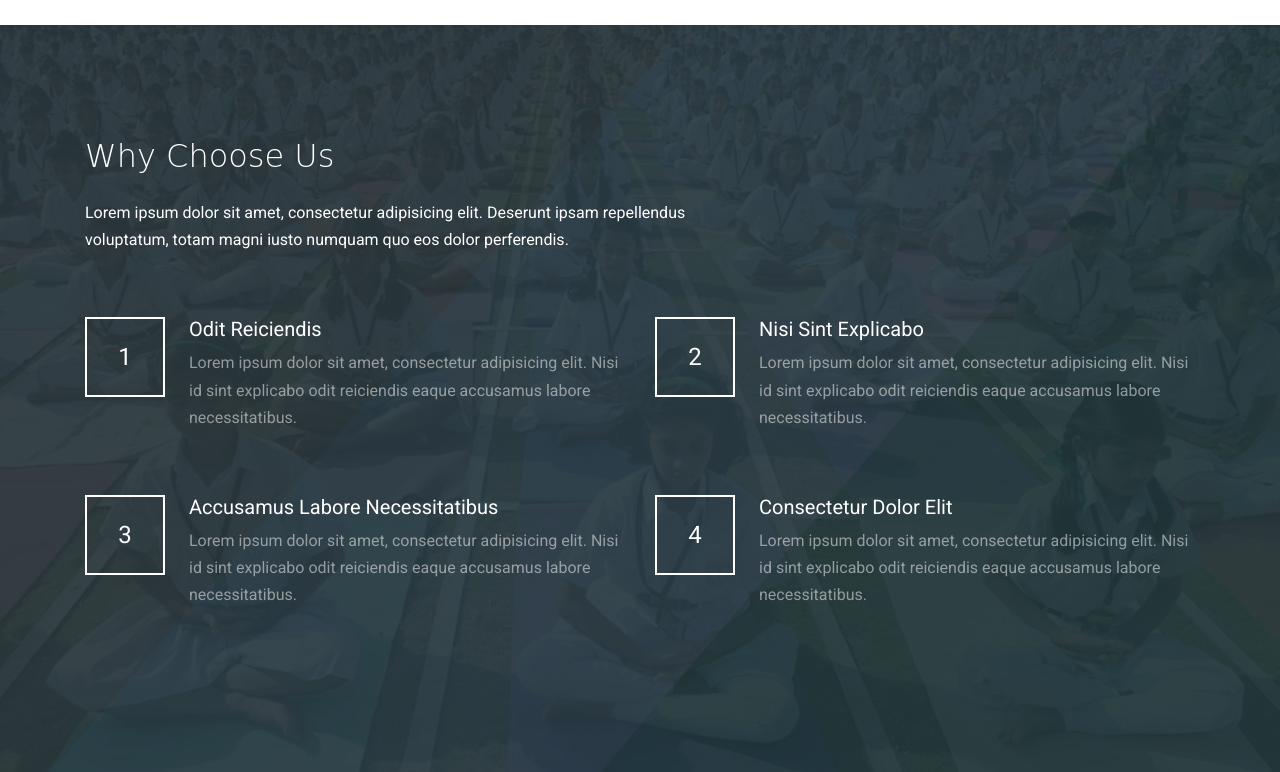
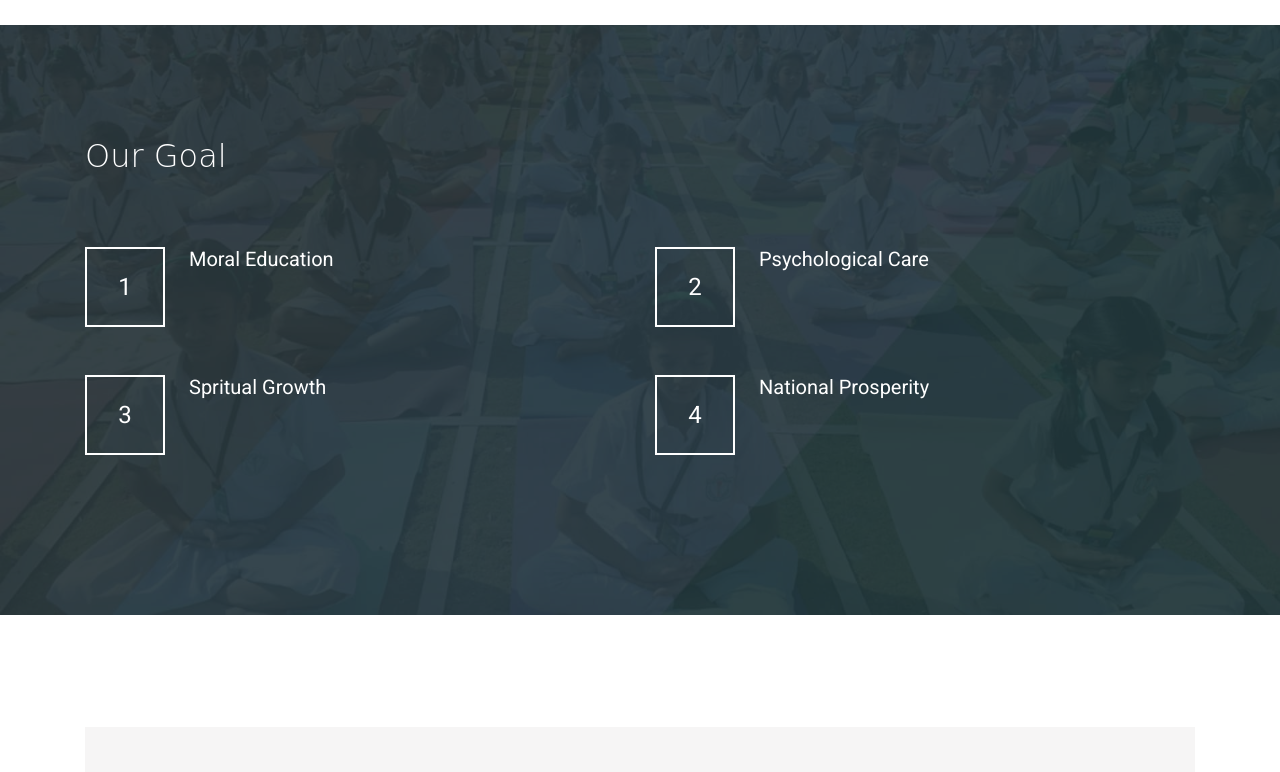
Before and after one commit to matrifoundation/matrifoundation.github.io, a plain HTML site: page index.html in a window 1280 px wide. Shown: the part 1740-2512 px from the top of the page. Drawn offline with Linux system fonts and the light colour scheme; files whose address does not match are found by name; a web font is replaced by a local one.

Commit message:
cahnges in our aim

```diff
--- a/index.html
+++ b/index.html
@@ -171,8 +171,8 @@
             <div class="row mb-5">
               <div class="col-md-7">
                 <div class="heading-20219">
-                  <h2 class="title text-white mb-4 text-cursive">Why Choose Us</h2>
-                  <p class="text-white">Lorem ipsum dolor sit amet, consectetur adipisicing elit. Deserunt ipsam repellendus voluptatum, totam magni iusto numquam quo eos dolor perferendis.</p>
+                  <h2 class="title text-white mb-4 text-cursive">Our Goal</h2>
+                  <p class="text-white"></p>
                 </div>
               </div>
             </div>
@@ -181,8 +181,8 @@
                 <div class="feature-29012 d-flex">
                   <div class="number mr-4"><span>1</span></div>
                   <div>
-                    <h3>Odit Reiciendis</h3>
-                    <p>Lorem ipsum dolor sit amet, consectetur adipisicing elit. Nisi id sint explicabo odit reiciendis eaque accusamus labore necessitatibus.</p>
+                    <h3>Moral Education</h3>
+                    <p> </p>
                   </div>
                 </div>
               </div>
@@ -190,8 +190,8 @@
                 <div class="feature-29012 d-flex">
                   <div class="number mr-4"><span>2</span></div>
                   <div>
-                    <h3>Nisi Sint Explicabo</h3>
-                    <p>Lorem ipsum dolor sit amet, consectetur adipisicing elit. Nisi id sint explicabo odit reiciendis eaque accusamus labore necessitatibus.</p>
+                    <h3>Psychological Care</h3>
+                    <p></p>
                   </div>
                 </div>
               </div>
@@ -200,8 +200,8 @@
                 <div class="feature-29012 d-flex">
                   <div class="number mr-4"><span>3</span></div>
                   <div>
-                    <h3>Accusamus Labore Necessitatibus</h3>
-                    <p>Lorem ipsum dolor sit amet, consectetur adipisicing elit. Nisi id sint explicabo odit reiciendis eaque accusamus labore necessitatibus.</p>
+                    <h3>Spritual Growth</h3>
+                    <p></p>
                   </div>
                 </div>
               </div>
@@ -209,8 +209,8 @@
                 <div class="feature-29012 d-flex">
                   <div class="number mr-4"><span>4</span></div>
                   <div>
-                    <h3>Consectetur Dolor Elit</h3>
-                    <p>Lorem ipsum dolor sit amet, consectetur adipisicing elit. Nisi id sint explicabo odit reiciendis eaque accusamus labore necessitatibus.</p>
+                    <h3>National Prosperity</h3>
+                    <p></p>
                   </div>
                 </div>
               </div>
```
